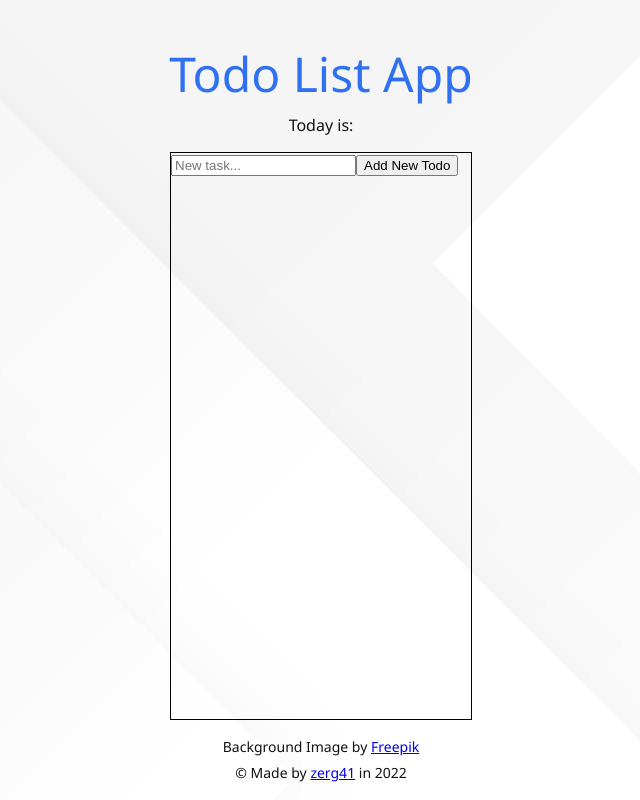
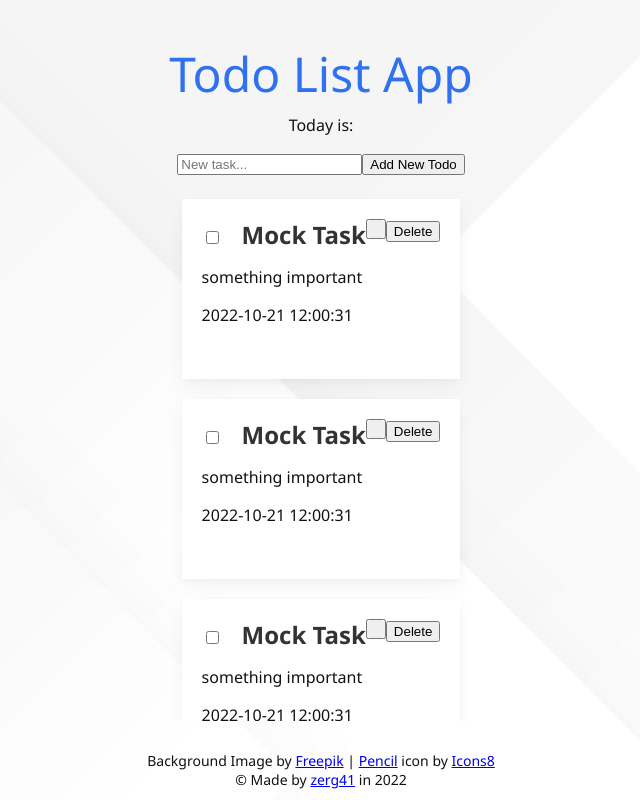
Before and after one commit to zerg41/todolist-app, a React (Create React App) app: page / in a window 1280 px wide. Shown: the whole page, without its empty margins (319-959 px from the left). Built offline with nearby package versions, Linux system fonts and the light colour scheme.

Commit message:
dev: added card-list and card components (wip)

```diff
--- a/src/app/index.css
+++ b/src/app/index.css
@@ -2,6 +2,8 @@
   display: flex;
   position: relative;
   flex-direction: column;
+  justify-content: center;
+  align-items: center;
   flex-grow: 1;
   min-width: 320px;
   height: 100%;
@@ -30,11 +32,13 @@
 .app__content {
   display: flex;
   flex-grow: 1;
-  min-width: 300px;
-  /* width: 1000px; */
+  flex-direction: column;
+  align-items: center;
+  min-width: 320px;
+  width: 100%;
   max-width: 1200px;
-  border: 1px solid black;
-  margin: 0 auto;
+
+  overflow: hidden;
 }
 
 .app__footer {
--- a/src/app/index.tsx
+++ b/src/app/index.tsx
@@ -1,6 +1,43 @@
+import React, { FC, useState } from 'react';
+// components
 import { Modal } from 'components/modal';
-import React, { FC, useState } from 'react';
+// style
 import './index.css';
+import { CardList } from 'components/card-list';
+import { ITodo } from 'utils/types';
+
+const mockTodos: ITodo[] = [
+  {
+    title: 'Mock Task',
+    description: 'something important',
+    deadline: '2022-10-21 12:00:31',
+    files: [],
+  },
+  {
+    title: 'Mock Task',
+    description: 'something important',
+    deadline: '2022-10-21 12:00:31',
+    files: [],
+  },
+  {
+    title: 'Mock Task',
+    description: 'something important',
+    deadline: '2022-10-21 12:00:31',
+    files: [],
+  },
+  {
+    title: 'Mock Task',
+    description: 'something important',
+    deadline: '2022-10-21 12:00:31',
+    files: [],
+  },
+  {
+    title: 'Mock Task',
+    description: 'something important',
+    deadline: '2022-10-21 12:00:31',
+    files: [],
+  },
+];
 
 const App: FC = () => {
   let [isModalOpen, setIsModalOpen] = useState(false);
@@ -26,12 +63,21 @@ const App: FC = () => {
             Add New Todo
           </button>
         </form>
+        <CardList todos={mockTodos} />
       </main>
       <footer className='app__footer'>
         <span>
           Background Image by{' '}
           <a href='https://www.freepik.com/free-vector/white-abstract-background_11771164.htm#query=abstract%20background&position=42&from_view=search&track=sph'>
             Freepik
+          </a>
+          {' | '}
+          <a target='_blank' href='https://icons8.com/icon/85934/pencil'>
+            Pencil
+          </a>{' '}
+          icon by{' '}
+          <a target='_blank' href='https://icons8.com'>
+            Icons8
           </a>
         </span>
         <span>
--- /dev/null
+++ b/src/components/card-list/index.css
@@ -0,0 +1,24 @@
+.todo-list {
+  display: flex;
+  flex-direction: column;
+  align-items: center;
+  row-gap: 20px;
+  box-sizing: border-box;
+  margin: 20px;
+  padding: 4px 10px;
+  max-width: 600px;
+  max-height: 100%;
+  list-style: none;
+  overflow-y: auto;
+}
+
+.todo-list::-webkit-scrollbar {
+  background: rgba(0, 66, 105, 0.06);
+  border-radius: 4px;
+  width: 6px;
+}
+
+.todo-list::-webkit-scrollbar-thumb {
+  background: #ced8de;
+  border-radius: 4px;
+}
--- /dev/null
+++ b/src/components/card-list/index.tsx
@@ -0,0 +1,21 @@
+import { FC } from 'react';
+// components
+import { Card } from 'components/card';
+// style
+import './index.css';
+// utils
+import type { ITodo } from 'utils/types';
+
+export type CardListProps = {
+  todos?: ITodo[];
+};
+
+export const CardList: FC<CardListProps> = ({ todos }) => {
+  return (
+    <ul className='todo-list'>
+      {todos?.map((todo, index) => (
+        <Card key={`todo-${index}`} todo={todo} />
+      ))}
+    </ul>
+  );
+};
--- /dev/null
+++ b/src/components/card/index.css
@@ -0,0 +1,59 @@
+.todo-list__item {
+  display: flex;
+  flex-grow: 1;
+  justify-content: center;
+  width: 100%;
+}
+
+.todo {
+  display: flex;
+  flex-grow: 1;
+  flex-direction: column;
+  box-sizing: border-box;
+  height: 180px;
+  padding: 20px;
+  background-color: white;
+
+  box-shadow: 0px 10px 20px rgba(0, 0, 0, 0.04), 0px 2px 6px rgba(0, 0, 0, 0.04),
+    0px 0px 1px rgba(0, 0, 0, 0.04);
+}
+.todo_completed {
+  background-color: bisque;
+}
+
+.todo__header {
+  display: flex;
+  justify-content: space-between;
+  align-items: top;
+}
+
+.todo__title {
+  display: inline;
+  margin: 0;
+  margin-left: 20px;
+  padding: 0;
+
+  font-style: normal;
+  font-weight: 700;
+  font-size: 24px;
+  line-height: 130%;
+
+  color: #333333;
+}
+
+.todo__title_crossed-out {
+  text-decoration: line-through;
+
+  color: #33333320;
+}
+
+.todo__button {
+  width: 20px;
+  height: 20px;
+  cursor: pointer;
+}
+
+.edit__button {
+  background-color: white;
+  background-image: url('../../assets/images/icons8-pencil-24.png');
+}
--- /dev/null
+++ b/src/components/card/index.tsx
@@ -0,0 +1,44 @@
+import React, { FC, useState } from 'react';
+// style
+import './index.css';
+// utils
+import type { ITodo } from 'utils/types';
+
+type CardProps = {
+  todo: ITodo;
+};
+
+export const Card: FC<CardProps> = ({ todo }) => {
+  let [isCompleted, setIsCompleted] = useState(false);
+  return (
+    <li className='todo-list__item'>
+      <article className={`todo ${isCompleted && 'todo_completed'}`}>
+        <header className='todo__header'>
+          <span>
+            <input
+              type='checkbox'
+              checked={isCompleted}
+              onChange={() => {
+                setIsCompleted(!isCompleted);
+              }}
+              style={{ cursor: 'pointer' }}
+            />
+            <h4 className={`todo__title ${isCompleted && 'todo__title_crossed-out'}`}>
+              {todo.title}
+            </h4>
+          </span>
+
+          <span>
+            <button className='todo__button edit-button' />
+            <button>Delete</button>
+          </span>
+        </header>
+        <main>
+          <p>{todo.description}</p>
+          <p>{todo.deadline}</p>
+          <div>{todo.files}</div>
+        </main>
+      </article>
+    </li>
+  );
+};
--- /dev/null
+++ b/src/utils/types/index.ts
@@ -0,0 +1,6 @@
+export interface ITodo {
+  title: string;
+  description: string;
+  deadline: string;
+  files: any;
+}
```
Also changed, not shown: src/assets/images/icons8-pencil-24.png (added).
